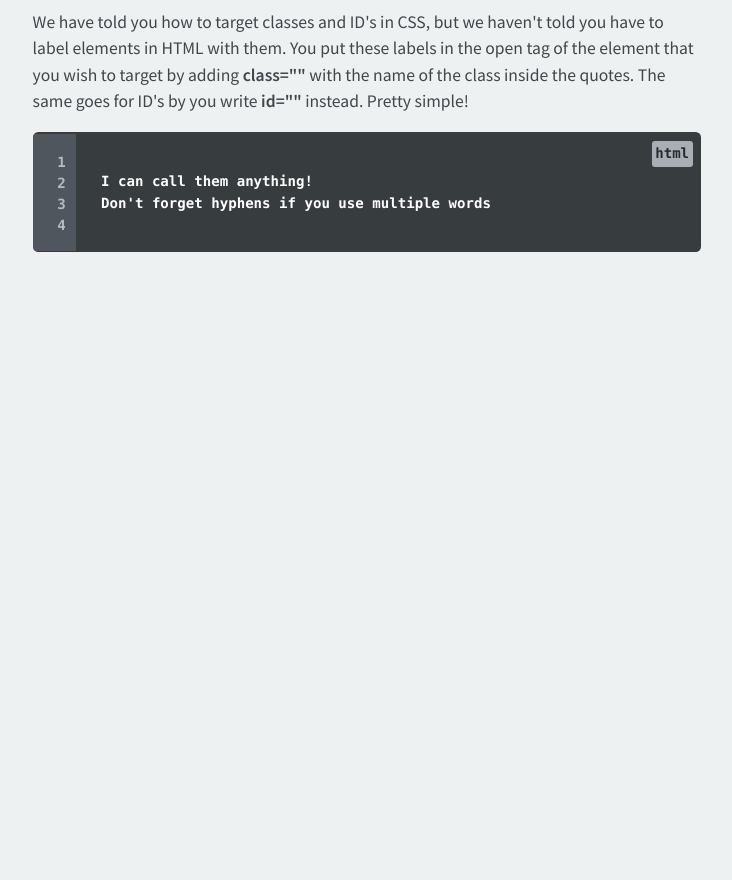
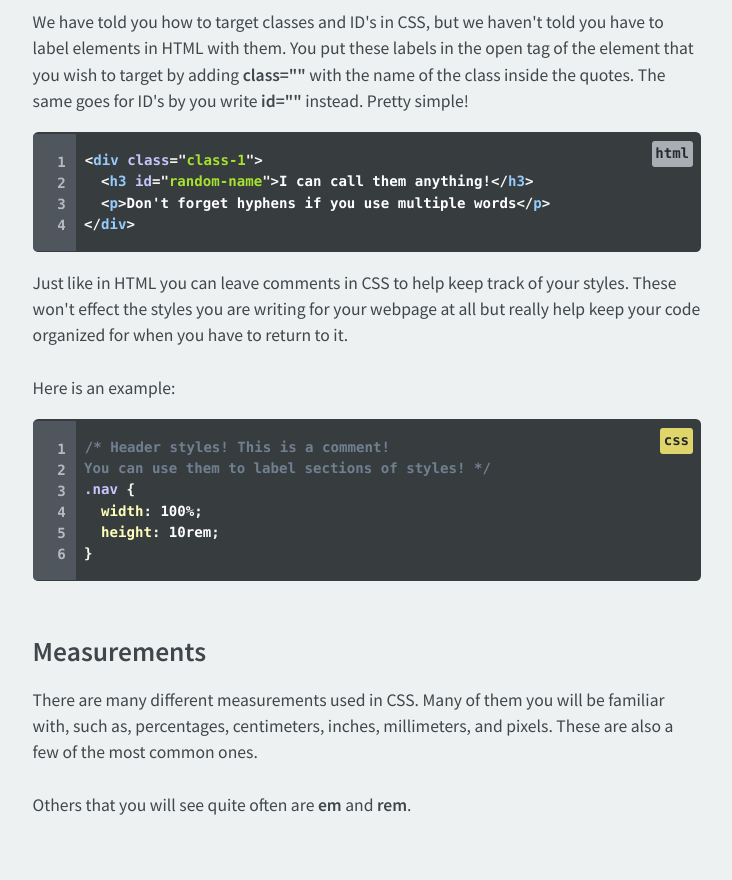
Before and after one commit to jrauh/samaritan_ux, a website: page learn/css/index.html in a window 1280 px wide. Shown: the part 2100-2980 px from the top of the page, without its empty margins (273-1005 px from the left). Before the commit the page ends 2387 px from the top, so only its background shows below. Drawn offline with nearby package versions, Linux system fonts and the light colour scheme; a web font is replaced by a local one.

Commit message:
further building of CSS page

```diff
--- a/learn/css/index.html
+++ b/learn/css/index.html
@@ -86,12 +86,24 @@
 </pre>
     <p>We have told you how to target classes and ID's in CSS, but we haven't told you have to label elements in HTML with them. You put these labels in the open tag of the element that you wish to target by adding <strong>class=""</strong> with the name of the class inside the quotes. The same goes for ID's by you write <strong>id=""</strong> instead. Pretty simple!</p>
 <pre class="language-html line-numbers">
-  <code class="language-html"><div class="class-1">
-      <h3 id="random-name">I can call them anything!</h3>
-      <p>Don't forget hyphens if you use multiple words</p>
-    </div></code>
+  <code class="language-html">&lt;div class="class-1"&gt;
+      &lt;h3 id="random-name"&gt;I can call them anything!&lt;/h3&gt;
+      &lt;p&gt;Don't forget hyphens if you use multiple words&lt;/p&gt;
+    &lt;/div&gt;</code>
+</pre>
+    <p>Just like in HTML you can leave comments in CSS to help keep track of your styles. These won't effect the styles you are writing for your webpage at all but really help keep your code organized for when you have to return to it.<br><br>Here is an example:</p>
+<pre class="language-css line-numbers">
+  <code class="language-css">/* Header styles! This is a comment!
+    You can use them to label sections of styles! */
+    .nav {
+      width: 100%;
+      height: 10rem;
+    }</code>
 </pre>
   </section>
-</pre>
+  <section class="row">
+    <h2>Measurements</h2>
+    <p>There are many different measurements used in CSS. Many of them you will be familiar with, such as, percentages, centimeters, inches, millimeters, and pixels. These are also a few of the most common ones.<br><br>Others that you will see quite often are <strong>em</strong> and <strong>rem</strong>.<br><br>
+  </section>
 </body>
 </html>
```
